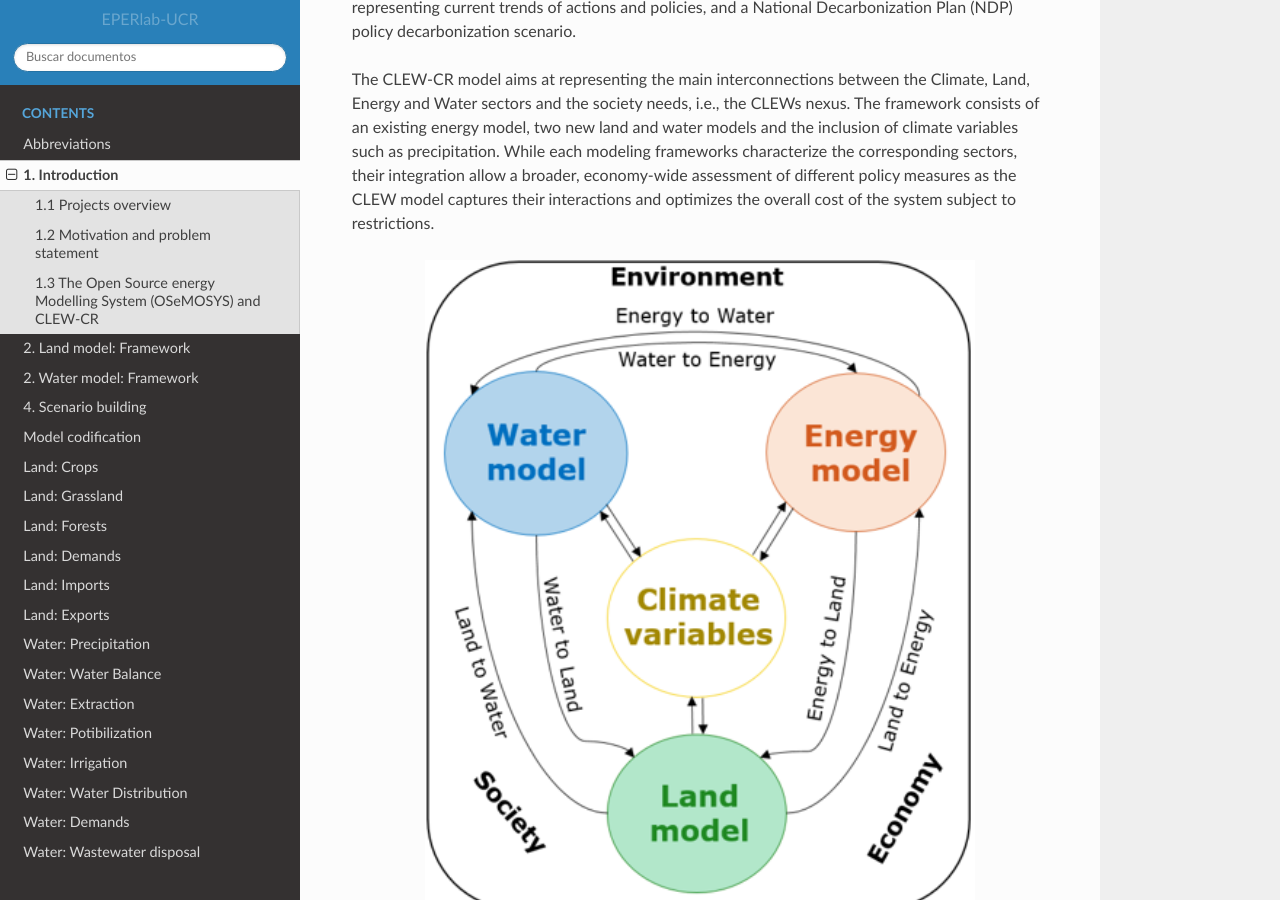
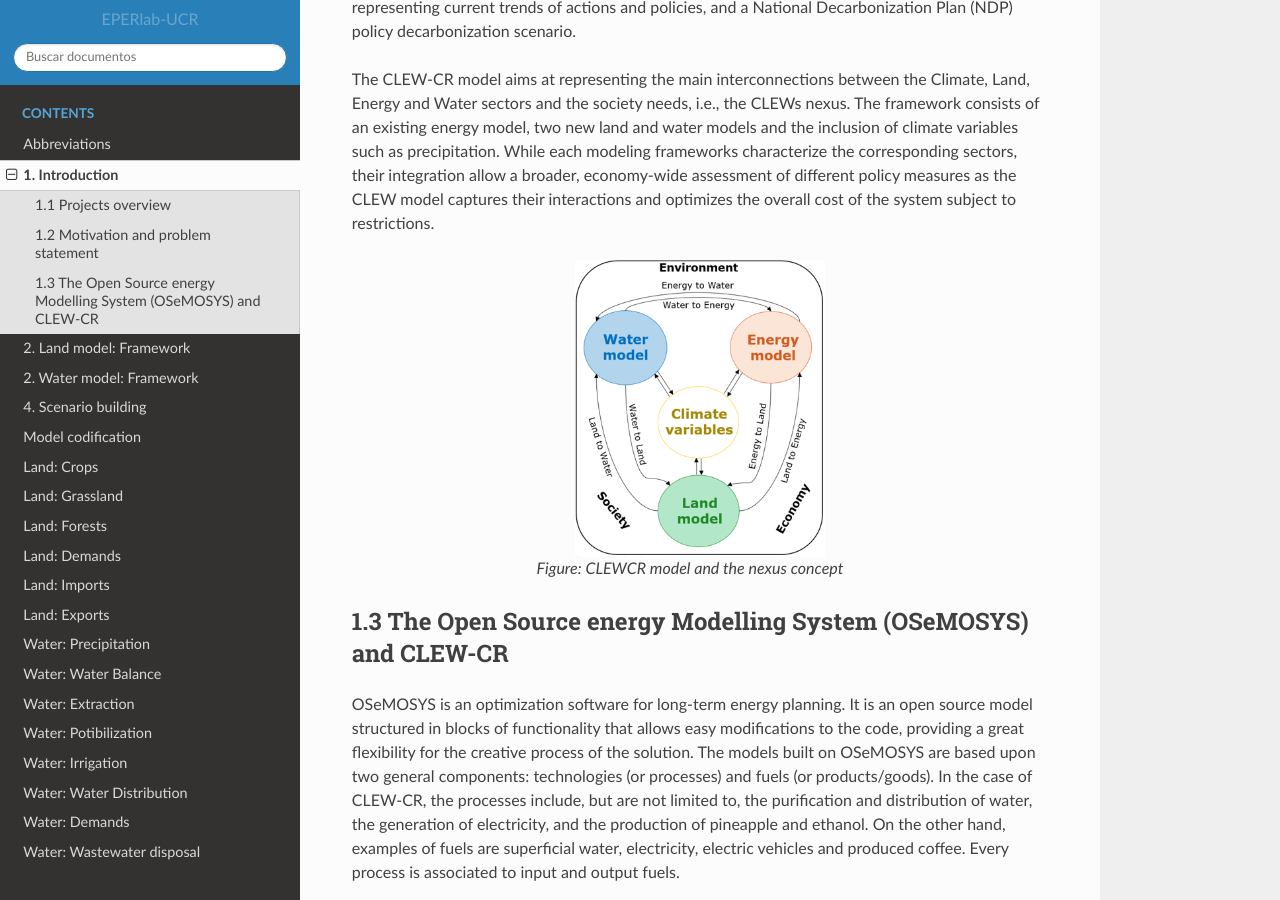
Before and after one commit to EPERLab/CLEW, a Sphinx documentation site: the page built from docs/01Introduction.rst, in a window 1280 px wide and 900 px high, scrolled down 1044 px. Built offline with Sphinx 7.4.7 and the Read the Docs theme 2.0.0, drawn with Linux system fonts in a browser that asks for light colours; formulas are drawn with MathJax 3; cross-references to code outside the pages are shown as plain code.

Commit message:
Update 01Introduction.rst

```diff
--- a/docs/01Introduction.rst
+++ b/docs/01Introduction.rst
@@ -21,7 +21,7 @@ The CLEW-CR model aims at representing the main interconnections between the Cli
 
 .. figure::  doc_imgs/General_diagram.png
    :align:   center
-   :width:   550 px
+   :width:   250 px
 
    *Figure: CLEWCR model and the nexus concept*
 
```
